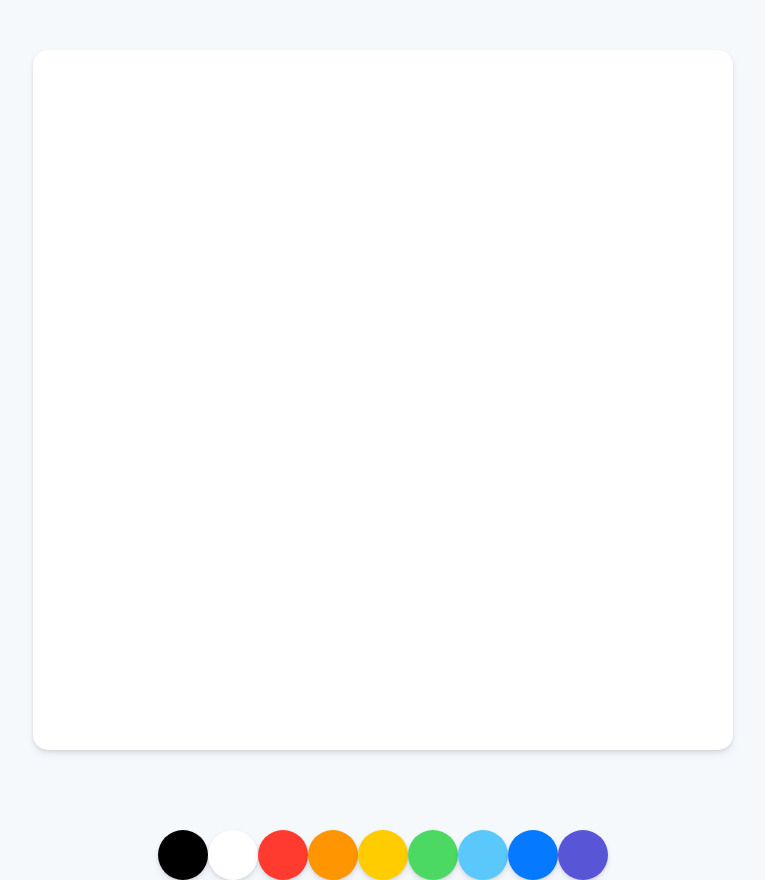
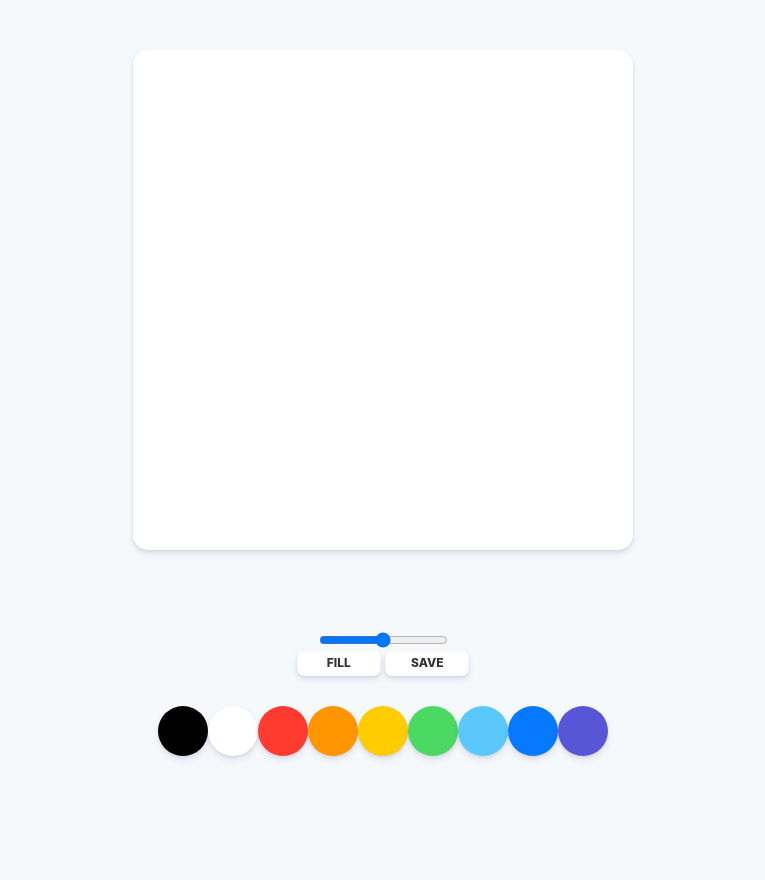
Before and after one commit to Nacho-Cola/paintjs, a plain HTML site: page index.html in a window 1280 px wide. Shown: the whole page, without its empty margins (257-1022 px from the left). After the commit the page ends 800 px from the top, so only its background shows below. Drawn offline with Linux system fonts and the light colour scheme.

Commit message:
Initial Commit

```diff
--- a/index.html
+++ b/index.html
@@ -9,6 +9,13 @@
 <body>
     <canvas id="jsCanvas" class="canvas"></canvas>
     <div class="controls">
+        <div class="controls__range">
+            <input type="range" name="" id="">
+        </div>
+        <div class="controls__btns">
+            <button id="jsMode">Fill</button>
+            <button id="jsSave">Save</button>
+        </div>
         <div class="controls__colors" id="jsColors">
             <div class="controls__color" style="background-color: black;"></div>
             <div class="controls__color" style="background-color: white;"></div>
--- a/style.css
+++ b/style.css
@@ -10,8 +10,8 @@ body{
 }
 
 .canvas{
-    width: 700px;
-    height: 700px;
+    width: 500px;
+    height: 500px;
     background-color: white;
     border-radius: 15px;
     box-shadow: 0 4px 6px rgba(50, 50, 93, .11), 0 1px 3px rgba(0, 0, 0, 0.08)
@@ -19,6 +19,34 @@ body{
 
 .controls{
     margin-top: 80px;
+    display: flex;
+    flex-direction: column;
+    align-items: center;
+}
+
+.controls .controls__btns{
+    margin-bottom: 30px;
+}
+
+.controls__btns button{
+    all: unset;
+    cursor: pointer;
+    background-color: white;
+    padding: 5px 0px;
+    width: 80px;
+    text-align: center;
+    border-radius: 7px;
+    box-shadow: 0 4px 6px rgba(50, 50, 93, .11), 0 1px 3px rgba(0, 0, 0, 0.08);
+    border:2px solid rgba(0, 0, 0, 0.02);
+    color: rgba(0, 0, 0, 0.8);
+    text-transform: uppercase;
+    font-weight: 800;
+    font-size: 12px;
+
+}
+
+.controls__btns button:active{
+    transform: scale(0.98);
 }
 
 .controls__colors{
```
